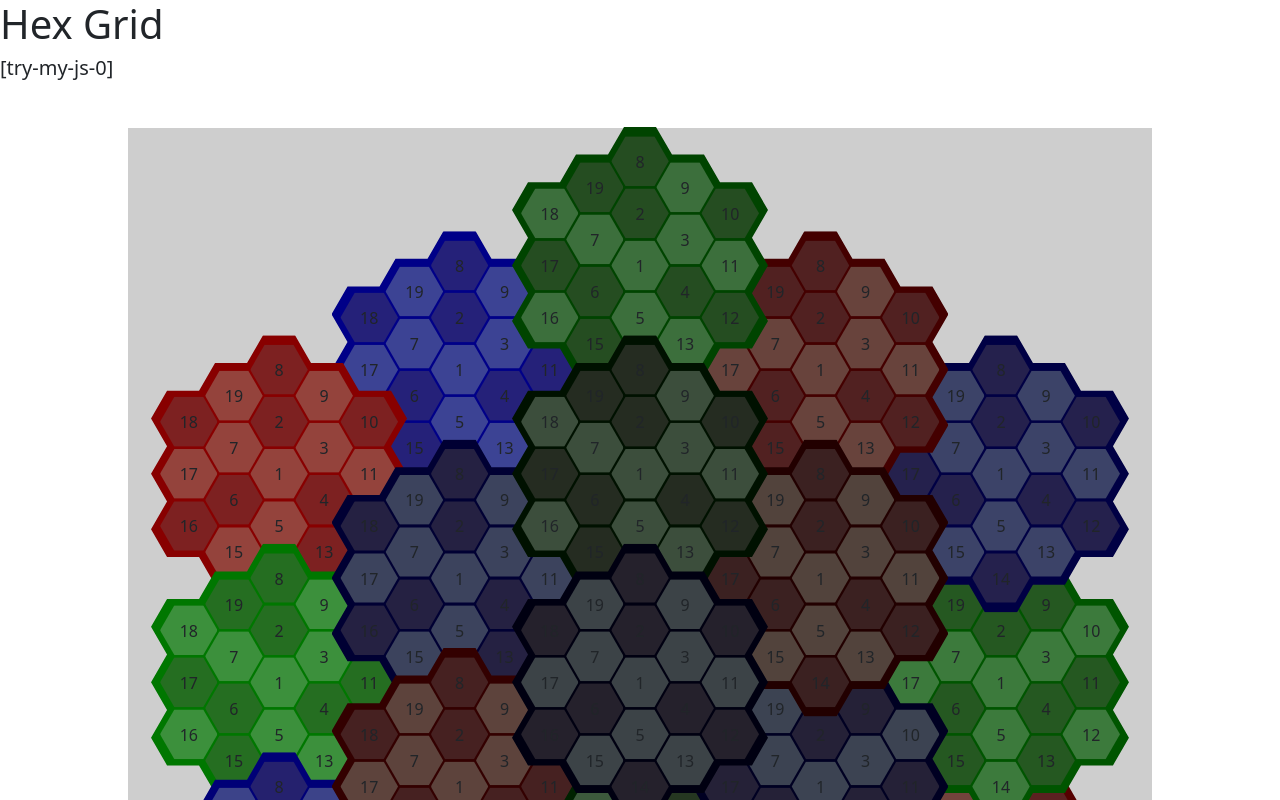
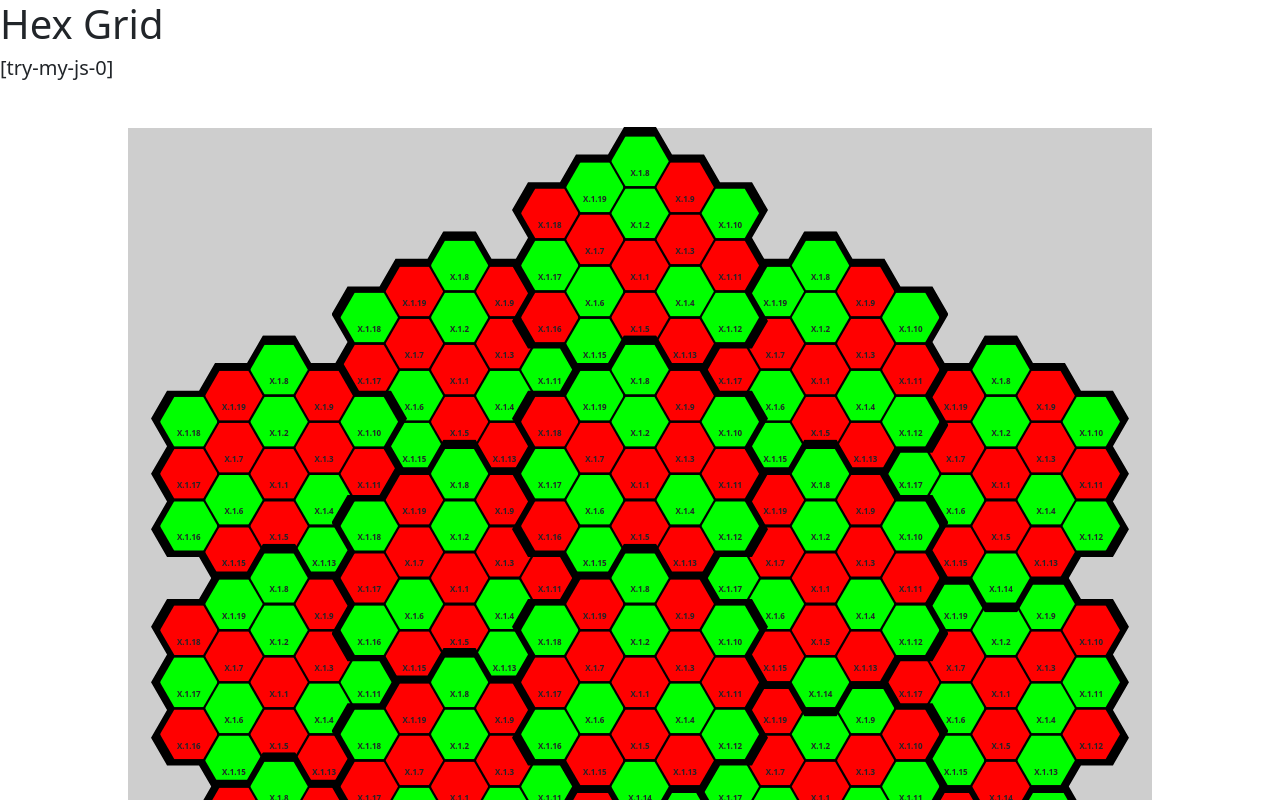
Before and after one commit to cyberfolk/hex-grid, a Vue app in the folder hex-grid-vue/: page / in a window 1280 px wide. Shown: the top 800 px of the page. Built offline with nearby package versions, Linux system fonts and the light colour scheme.

Commit message:
Print hex id

```diff
--- a/hex-grid-vue/src/assets/styles/partials/_variables.scss
+++ b/hex-grid-vue/src/assets/styles/partials/_variables.scss
@@ -1,8 +1,8 @@
 @use "sass:math";
 $dark: black;
 /* $light: #; */
-$primary: rgba(168, 189, 168, 0.356);
-$secondary: rgba(104, 94, 94, 0.356);
+$primary: rgb(255, 0, 0);
+$secondary: rgb(0, 255, 0);
 /* $accenture: #; */
 
 $hex_polygon: polygon(
--- a/hex-grid-vue/src/components/item/HexItem.vue
+++ b/hex-grid-vue/src/components/item/HexItem.vue
@@ -10,7 +10,7 @@ export default {
 
 <template>
     <div class="hex" :style="state.getHexStyle(index)">
-        {{ index }}
+        <div class="hex_id position-absolute bottom-0 start-50 fw-bold mb-2"> {{ state.getHexId(index) }} </div>
     </div>
     <!-- /.hex -->
 </template>
@@ -28,6 +28,11 @@ export default {
     align-content: center;
     flex-direction: column;
 
+    .hex_id {
+        font-size: 0.5rem;
+        transform: translate(-50%, 0);
+    }
+
     &:nth-child(odd) {
         background-color: $primary;
     }
--- a/hex-grid-vue/src/state.js
+++ b/hex-grid-vue/src/state.js
@@ -74,6 +74,9 @@ export const state = reactive({
     },
 
     getColor(index) {
+        return `#000`;
+
+        /*
         switch (index % 3) {
             case 0:
                 return `#${Math.ceil(index * 0.4)}00`;
@@ -82,6 +85,19 @@ export const state = reactive({
             case 2:
                 return `#0${Math.ceil(index * 0.4)}0`;
         }
+        */
+    },
+
+    getHexId(index) {
+        switch (true) {
+            case 0:
+                return `X.0.0`;
+            case (index > 0):
+                return `X.1.${index}`;
+            case (index > 6):
+                return `X.2.${index - 6}`;
+        }
+
     },
 
     getHexList(index) {
```
